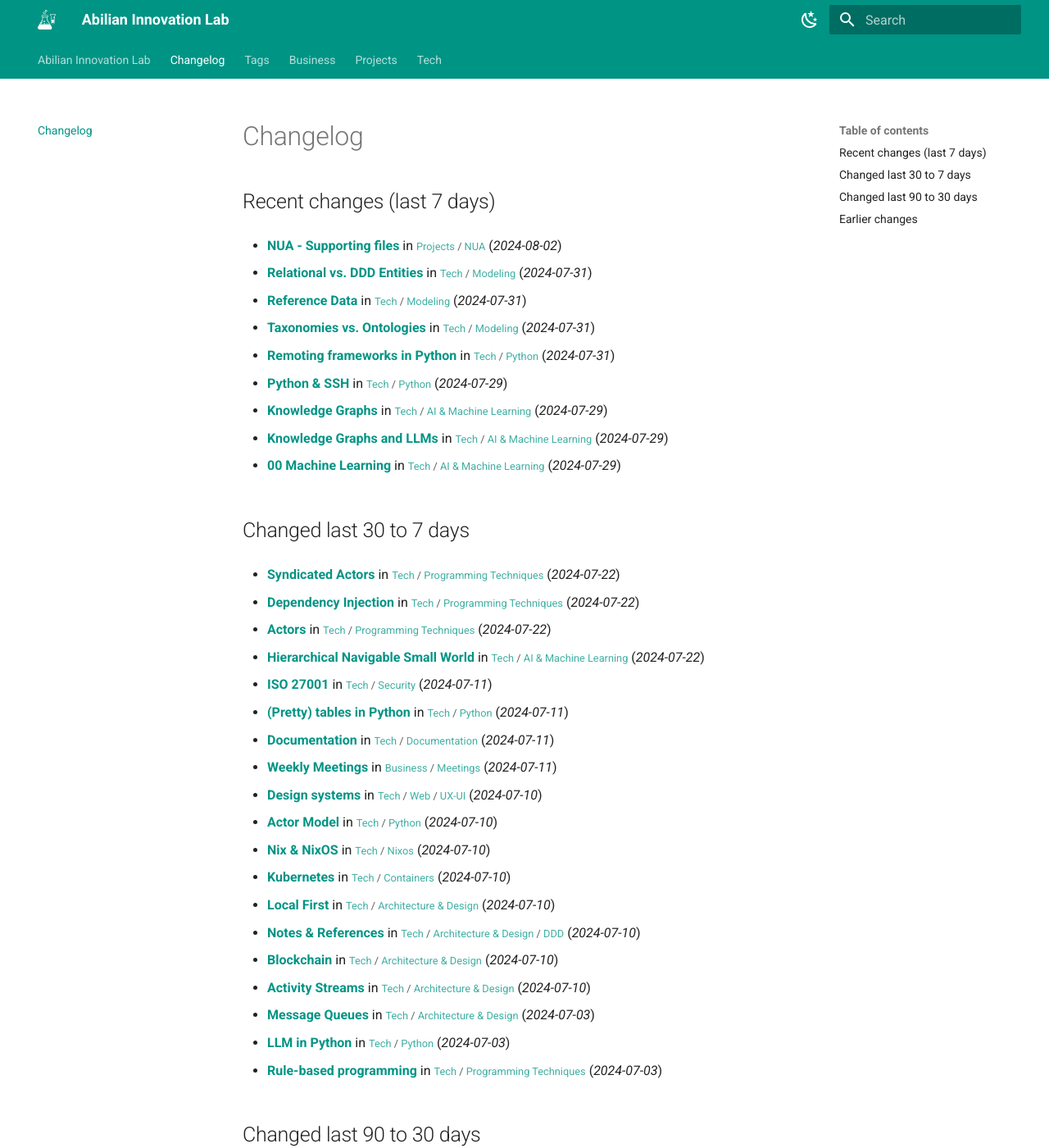
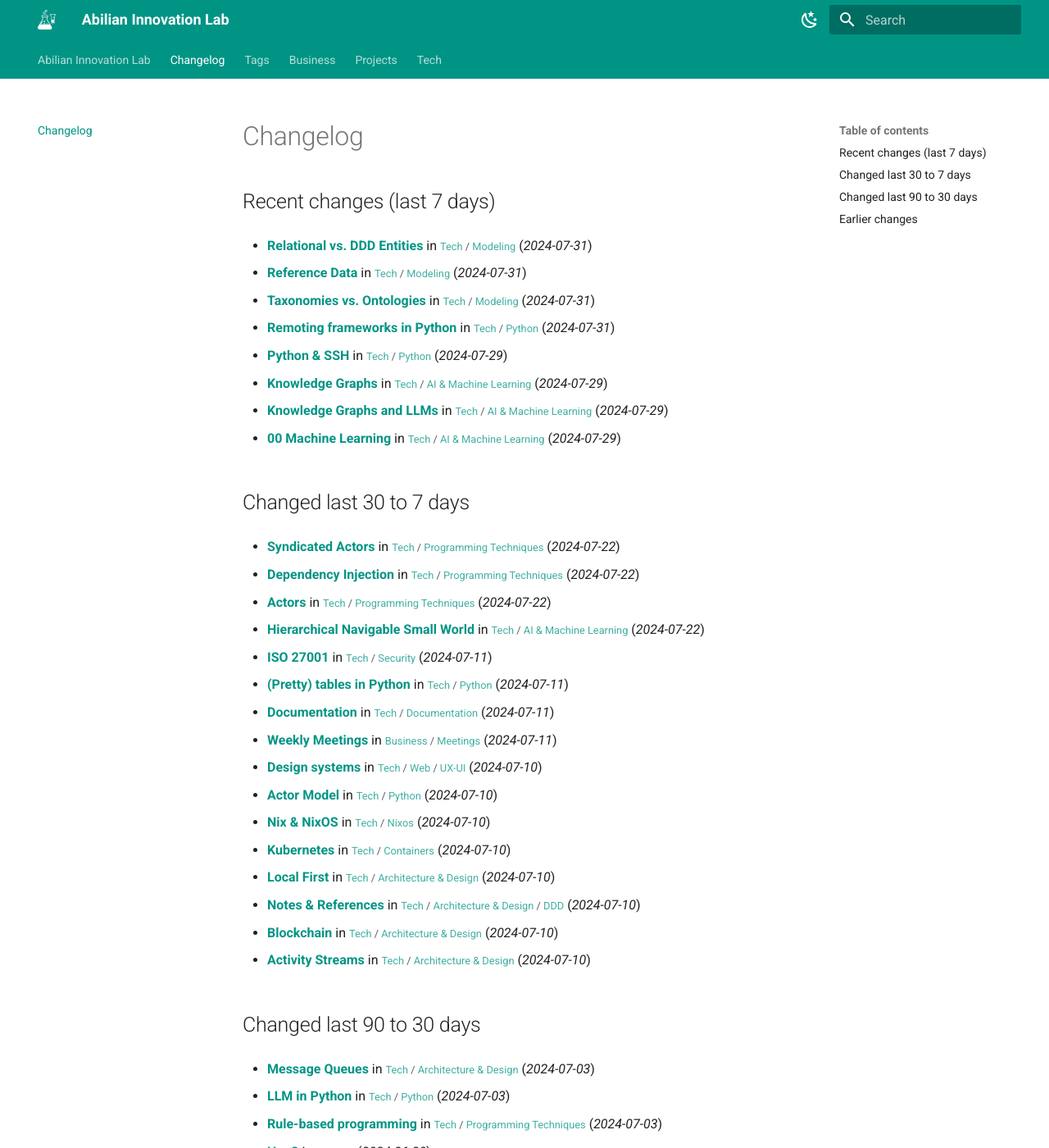
Before and after one commit to abilian/lab.abilian.com, an MkDocs documentation site: the page built from docs/changelog.md, in a window 1280 px wide and 1400 px high. Shown: the whole window at 82% size. Built offline with MkDocs 1.6.1 and Material for MkDocs 9.7.7, drawn with Linux system fonts in a browser that asks for light colours; comment, search, counter and statistics services are not loaded.

Commit message:
Update content

```diff
--- a/docs/changelog.md
+++ b/docs/changelog.md
@@ -1,8 +1,6 @@
 # Changelog
 
 ## Recent changes (last 7 days)
-
-- **[NUA - Supporting files](/Projects/NUA/NUA - Supporting files/)** in <small>[Projects](/Projects/00 Projects/) / [NUA](/Projects/NUA/00 NUA/)</small> (*2024-08-02*)
 
 - **[Relational vs. DDD Entities](/Tech/Modeling/Relational vs. DDD Entities/)** in <small>[Tech](/Tech/00 Technology/) / [Modeling](/Tech/Modeling/C4 Model/)</small> (*2024-07-31*)
 
@@ -56,15 +54,15 @@
 
 - **[Activity Streams](/Tech/Architecture & Design/Activity Streams/)** in <small>[Tech](/Tech/00 Technology/) / [Architecture & Design](/Tech/Architecture & Design/00 Intro to software architecture/)</small> (*2024-07-10*)
 
+
+
+## Changed last 90 to 30 days
+
 - **[Message Queues](/Tech/Architecture & Design/Message Queues/)** in <small>[Tech](/Tech/00 Technology/) / [Architecture & Design](/Tech/Architecture & Design/00 Intro to software architecture/)</small> (*2024-07-03*)
 
 - **[LLM in Python](/Tech/Python/LLM in Python/)** in <small>[Tech](/Tech/00 Technology/) / [Python](/Tech/Python/(Pretty) tables in Python/)</small> (*2024-07-03*)
 
 - **[Rule-based programming](/Tech/Programming Techniques/Rule-based programming/)** in <small>[Tech](/Tech/00 Technology/) / [Programming Techniques](/Tech/Programming Techniques/Actors/)</small> (*2024-07-03*)
-
-
-
-## Changed last 90 to 30 days
 
 - **[Hop3](/Projects/Hop3/)** in <small>[Projects](/Projects/00 Projects/)</small> (*2024-06-20*)
 
```
